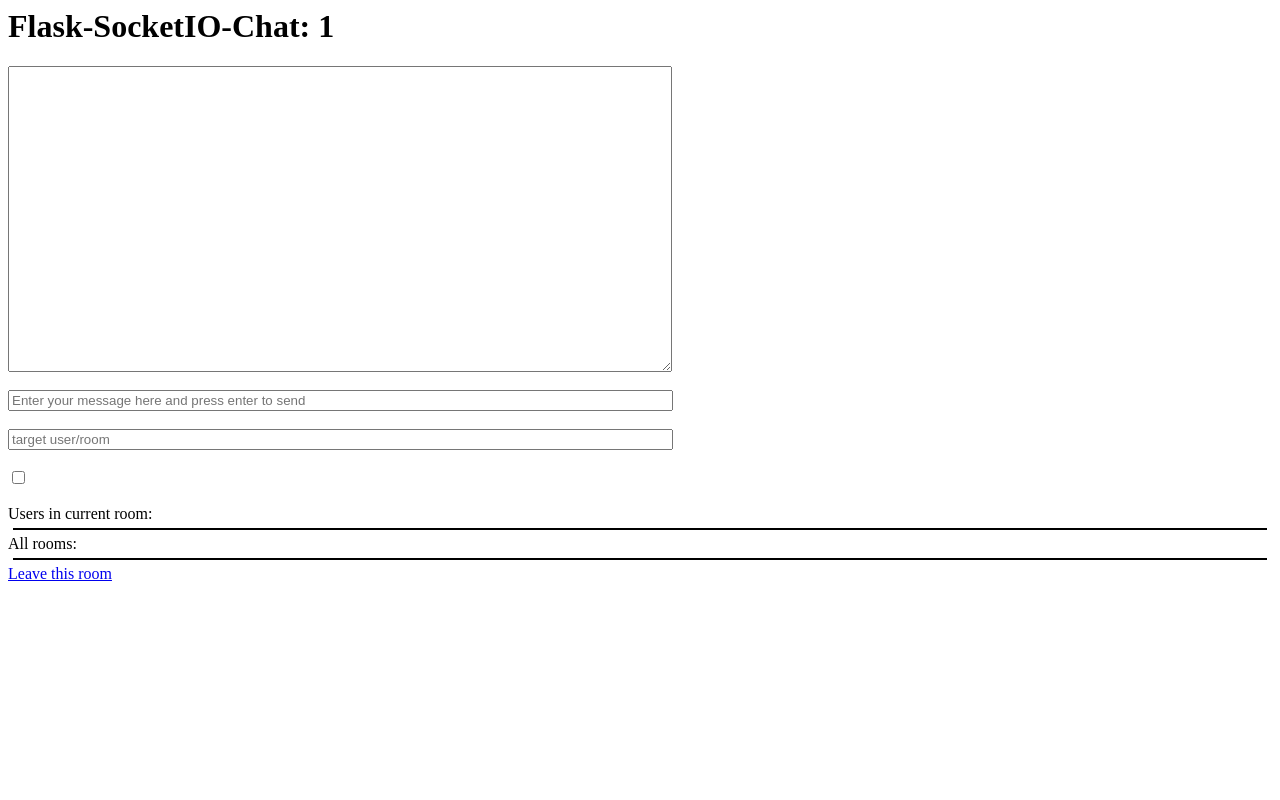
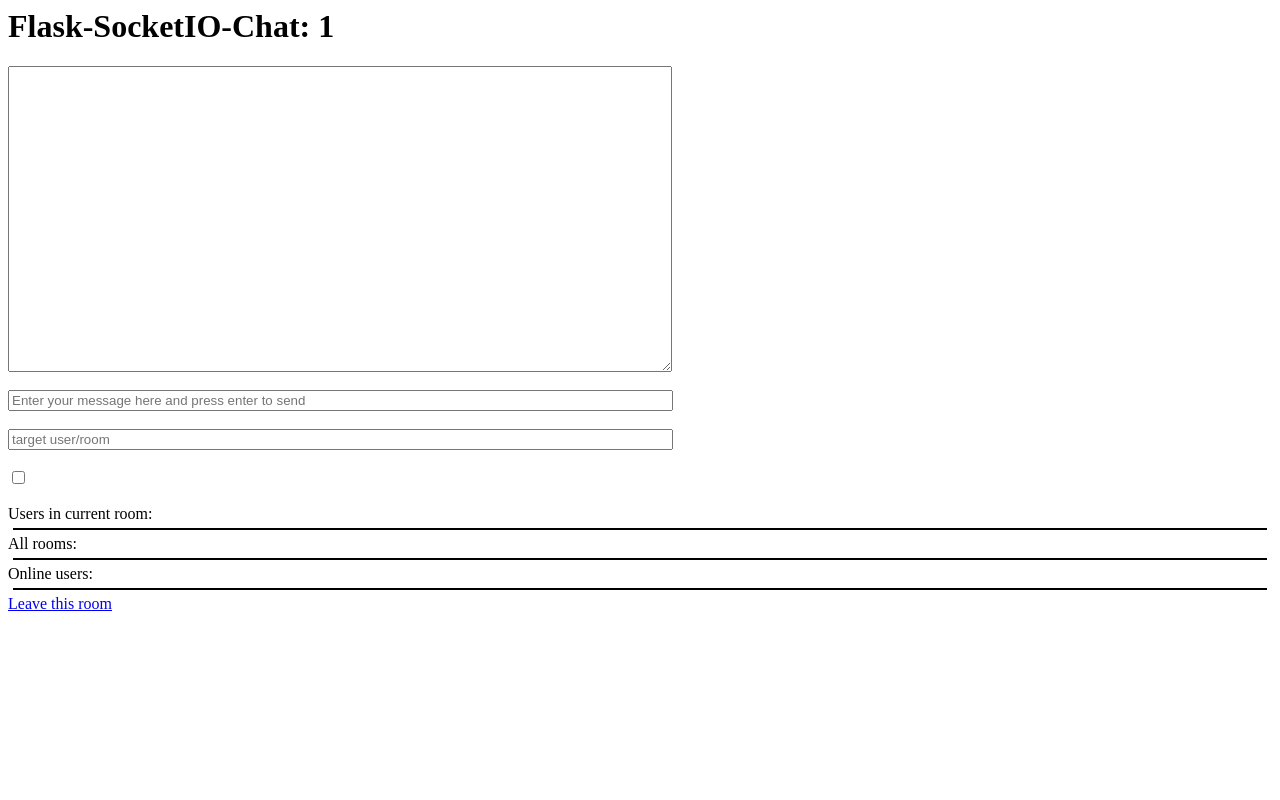
Before and after one commit to thenetcircle/dino, a Flask app: page /chat in a window 1280 px wide. Run offline with Flask 2, Linux system fonts and the light colour scheme; the visitor is signed in with stand-in values (Sample User, id 1); some libraries are stand-ins or nearby versions.

Commit message:
maintain online users list

```diff
--- a/gridchat/server.py
+++ b/gridchat/server.py
@@ -44,16 +44,23 @@ def chat():
 @socketio.on('connect', namespace='/chat')
 def connect():
     all_rooms = redis.smembers('rooms')
+    all_users = redis.smembers('users:online')
+
     rooms = list()
+    users = list()
+
     for room in all_rooms:
         rooms.append(str(room.decode('utf-8')))
+    for user in all_users:
+        users.append(str(user.decode('utf-8')))
 
     response = {
         'status_code': 200,
-        'rooms': rooms
+        'rooms': rooms,
+        'users': users
     }
 
-    emit('room_list', response)
+    emit('init', response)
 
 
 @socketio.on('user_connection', namespace='/chat')
@@ -62,13 +69,21 @@ def user_connection(data):
     pprint(data)
     user_id = data['user_id']
     join_room(user_id)
+    redis.sadd('users:online', user_id)
+
+    response = {
+        'action': 'user-connected',
+        'target': user_id
+    }
+
+    emit('user-connected', response, broadcast=True, include_self=False)
     emit('response', {'status_code': 200, 'data': 'Connected'})
 
 
 def get_room_id(room_name):
     room_id = redis.get('room:id:' + room_name)
     if room_id is None:
-        room_id = uuid()
+        room_id = str(uuid())
         redis.set('room:id:' + room_name, room_id)
     else:
         room_id = room_id.decode('utf-8')
@@ -186,6 +201,14 @@ def disconnect():
         leave_room(room_name)
 
     redis.delete('user:rooms:' + user_id)
+    redis.srem('users:online', user_id)
+
+    response = {
+        'action': 'user-disconnect',
+        'target': user_id
+    }
+
+    emit('user-disconnected', response, broadcast=True, include_self=False)
     emit('response', {'status_code': 200, 'data': 'Disconnected'})
 
 
--- a/gridchat/templates/chat.html
+++ b/gridchat/templates/chat.html
@@ -26,12 +26,38 @@
                     console.log(data);
                 });
 
+                socket.on('user-connected', function(data) {
+                    console.log(data);
+                    if ($('a#online-user-' + data.target).length > 0) {
+                        return;
+                    }
+
+                    $('#online').html($('#online').html() + '<a href="#" id="online-user-' + data.target + '">' + data.target + '</a> ');
+
+                    $('a#online-user-' + data.target).click(function() {
+                        $('#target').val($(this).text());
+                        $('#private').attr('checked', true);
+                        socket.emit('view', {target: $(this).text(), actor: '{{ user_id }}'});
+                    });
+                });
+
+                socket.on('user-disconnected', function(data) {
+                    console.log(data);
+                    $('a#online-user-' + data.target).remove();
+                });
+
                 socket.on('message', function(data) {
                     console.log(data);
 
                     if (data.action == 'user_joined') {
                         $('#users_in_room').html($('#users_in_room').html() + ' <a href="#" id="user-' + data.actor + '" class="user">' + data.actor + '</a>');
                         $('#chat').val($('#chat').val() + '<< ' + data.actor + ' has joined the room >>\n');
+
+                        $('a#user' + data.actor).click(function() {
+                            $('#target').val($(this).text());
+                            $('#private').attr('checked', true);
+                            socket.emit('view', {target: $(this).text(), actor: '{{ user_id }}'});
+                        });
                     }
                     else if (data.action == 'user_left') {
                         $('a#user-' + data.actor).remove();
@@ -68,12 +94,20 @@
                     });
                 });
 
-                socket.on('room_list', function(data) {
+                socket.on('init', function(data) {
                     console.log(data);
+
                     rooms = data.rooms
+                    users = data.users
+
                     $('#rooms').html('');
                     for (i = 0; i < rooms.length; i++) {
                         $('#rooms').html('<a href="#" class="room">' + rooms[i] + '</a>' + ' ' + $('#rooms').html());
+                    }
+
+                    $('#online').html('');
+                    for (i = 0; i < users.length; i++) {
+                        $('#online').html($('#online').html() + '<a href="#" id="online-user-' + users[i] + '">' + users[i] + '</a> ');
                     }
 
                     $('a.room').click(function() {
@@ -122,6 +156,9 @@
         All rooms:
         <div id="rooms" style="margin: 5px; border: 1px solid black;"></div>
 
+        Online users:
+        <div id="online" style="margin: 5px; border: 1px solid black;"></div>
+
         <a id="leave" href="#">Leave this room</a>
     </body>
 </html>
```
